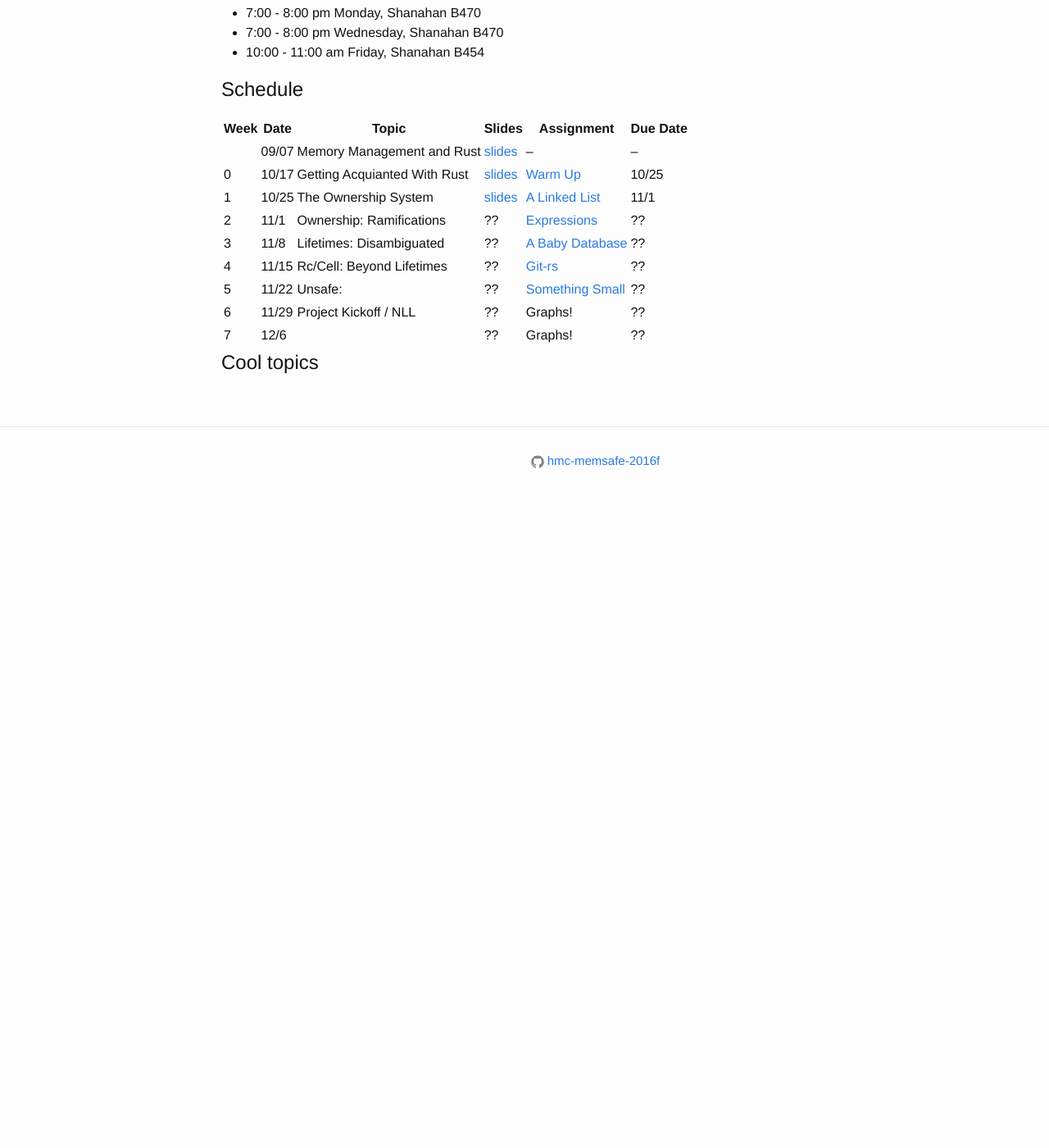
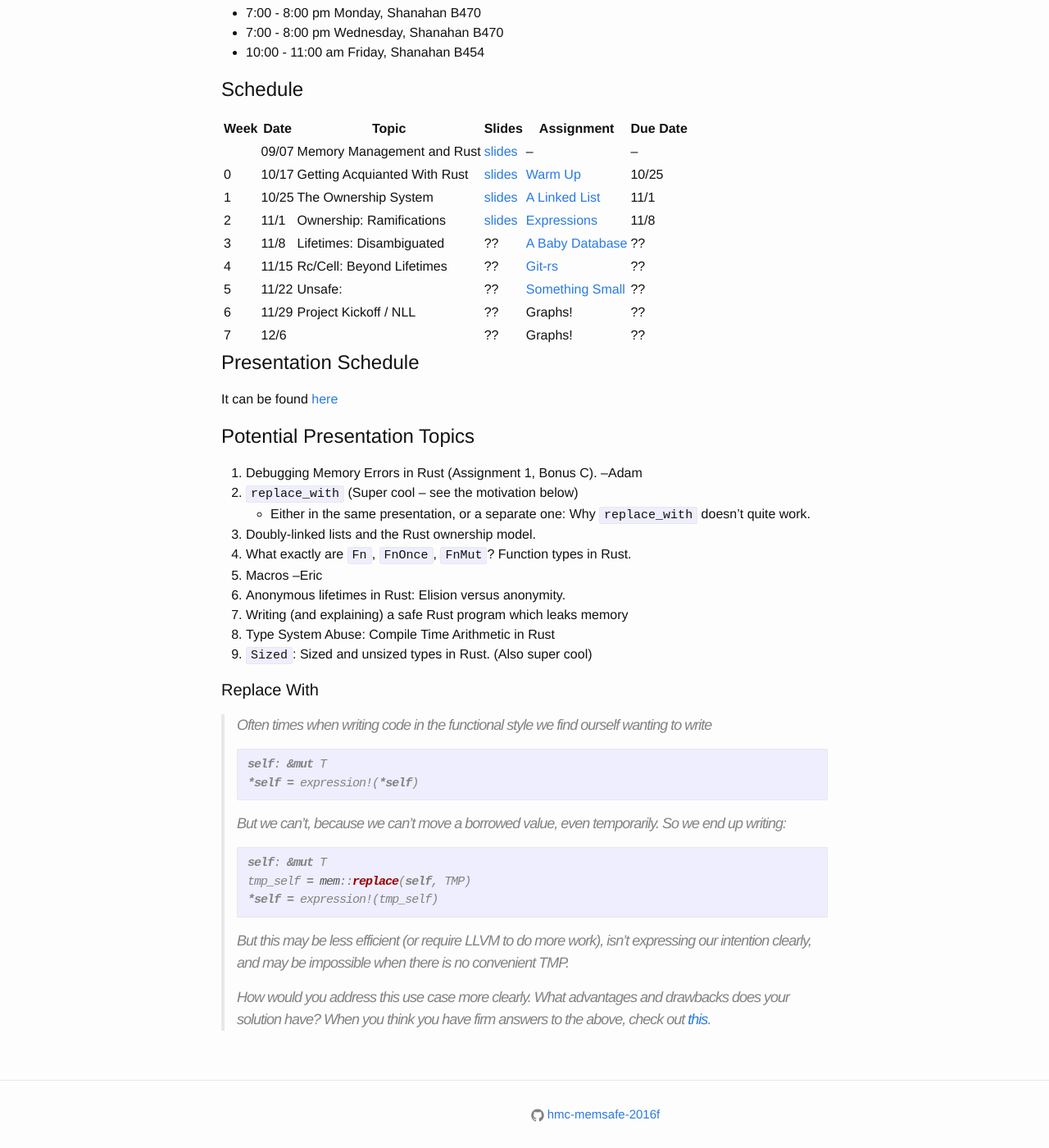
Before and after one commit to hmc-memsafe-2016f/hmc-memsafe-2016f.github.io, a Jekyll site: the page built from schedule.md, in a window 1280 px wide and 1400 px high, scrolled down 361 px. Shown: the whole window at 82% size. Built offline with Jekyll 4.4.1, drawn with Linux system fonts in a browser that asks for light colours; before the commit the page ends 995 px from its top, so only the background shows below that.

````diff
--- a/schedule.md
+++ b/schedule.md
@@ -26,23 +26,69 @@ Week |  Date  | Topic                          | Slides       | Assignment
      | 09/07  | Memory Management and Rust     | [slides][sz] | --                     | --       |
 0    | 10/17  | Getting Acquianted With Rust   | [slides][s0] | [Warm Up][hw0]         | 10/25    |
 1    | 10/25  | The Ownership System           | [slides][s1] | [A Linked List][hw1]   | 11/1     |
-2    | 11/1   | Ownership: Ramifications       | ??           | [Expressions][hw2]     | ??       |
+2    | 11/1   | Ownership: Ramifications       | [slides][s2] | [Expressions][hw2]     | 11/8     |
 3    | 11/8   | Lifetimes: Disambiguated       | ??           | [A Baby Database][hw3] | ??       |
 4    | 11/15  | Rc/Cell: Beyond Lifetimes      | ??           | [Git-rs][hw4]          | ??       |
 5    | 11/22  | Unsafe:                        | ??           | [Something Small][hw5] | ??       |
 6    | 11/29  | Project Kickoff / NLL          | ??           | Graphs!                | ??       |
 7    | 12/6   |                                | ??           | Graphs!                | ??       |
 
-# Cool topics
+# Presentation Schedule
+
+It can be found [here][prez]
+
+# Potential Presentation Topics
+
+   1. Debugging Memory Errors in Rust (Assignment 1, Bonus C). --Adam
+   2. `replace_with` (Super cool -- see the motivation below)
+      * Either in the same presentation, or a separate one: Why `replace_with`
+        doesn't quite work.
+   3. Doubly-linked lists and the Rust ownership model.
+   4. What exactly are `Fn`, `FnOnce`, `FnMut`? Function types in Rust.
+   5. Macros --Eric
+   6. Anonymous lifetimes in Rust: Elision versus anonymity.
+   7. Writing (and explaining) a safe Rust program which leaks memory
+   8. Type System Abuse: Compile Time Arithmetic in Rust
+   9. `Sized`: Sized and unsized types in Rust. (Also super cool)
+
+#### Replace With
+
+> Often times when writing code in the functional style we find ourself wanting
+> to write
+>
+> ```rust
+> self: &mut T
+> *self = expression!(*self)
+> ```
+>
+> But we can't, because we can't move a borrowed value, even temporarily. So we
+> end up writing:
+>
+> ```rust
+> self: &mut T
+> tmp_self = mem::replace(self, TMP)
+> *self = expression!(tmp_self)
+> ```
+>
+> But this may be less efficient (or require LLVM to do more work), isn't
+> expressing our intention clearly, and may be impossible when there is no
+> convenient TMP.
+>
+> How would you address this use case more clearly. What advantages and
+> drawbacks does your solution have? When you think you have firm answers to
+> the above, check out [this](https://crates.io/crates/replace-map).
+
 
 [sz]: http://slides.com/alexozdemir/memory-safety-and-rust
 [s0]: /slides/00/
 [s1]: /slides/01/
+[s2]: /slides/02/
 [hw0]: /assignments/wk0/
 [hw1]: /assignments/wk1/
 [hw2]: /assignments/wk2/
 [hw3]: /assignments/wk3/
 [hw4]: /assignments/wk4/
 [hw5]: https://www.youtube.com/watch?v=dQw4w9WgXcQ
+[prez]: https://docs.google.com/spreadsheets/d/1EM6xf0YVGYcrNmU5CVSD_X-I0qlYnCBHO93KauNY_kI/edit?usp=sharing
 
 [troll]: https://www.youtube.com/watch?v=dQw4w9WgXcQ
````
Also changed, not shown: assignments/wk2/index.md (+13 -4 lines), slides/02/content.md (added, +522 -0 lines), slides/02/index.md (added, +4 -0 lines), slides/02/recursive.png (added).
